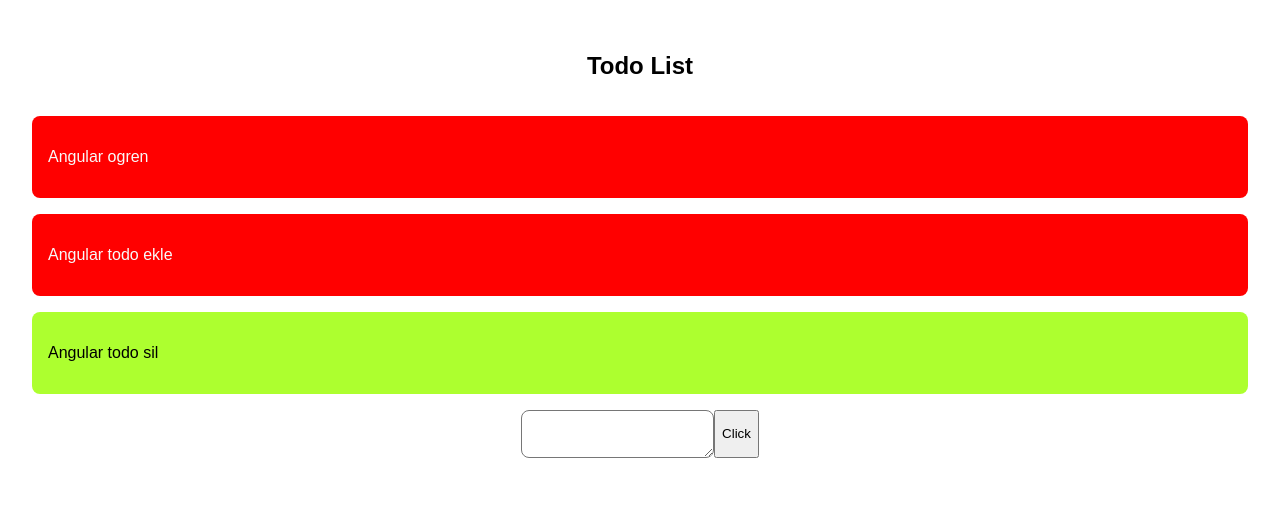
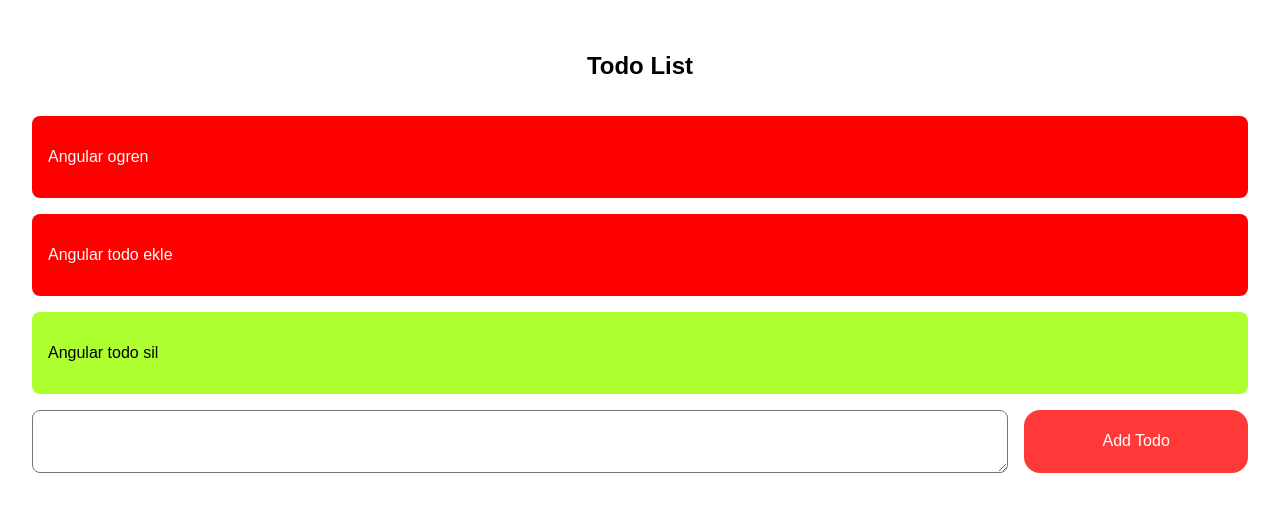
Before and after one commit to gucal/hi-angular, an Angular app: page / in a window 1280 px wide. Shown: the top 512 px of the page. Built offline with nearby package versions, Linux system fonts and the light colour scheme.

Commit message:
todo add complete

```diff
--- a/src/app/input/input.component.css
+++ b/src/app/input/input.component.css
@@ -1,5 +1,5 @@
 textarea {
-  width: 100%;
+  flex: 6;
   padding: 0.5rem;
   border-width: 0.5px;
   border-radius: 0.5rem;
@@ -7,7 +7,20 @@
   resize: vertical;
 }
 
+button {
+  background-color: #ff3938;
+  color: #fff;
+  flex: 1;
+  cursor: pointer;
+  border: 0;
+  border-radius: 1rem;
+  outline: none;
+  padding: 0 2rem;
+  font-size: 1rem;
+}
+
 .wrapper {
   width: 100%;
   display: flex;
+  gap: 1rem;
 }
--- a/src/app/input/input.component.html
+++ b/src/app/input/input.component.html
@@ -1,4 +1,4 @@
 <div class="wrapper">
-  <textarea [(ngModel)]="value" rows="2"></textarea>
-  <button (click)="addTodo()">Click</button>
+  <textarea [(ngModel)]="value" rows="3"></textarea>
+  <button (click)="addTodo()">Add Todo</button>
 </div>
--- a/src/app/input/input.component.ts
+++ b/src/app/input/input.component.ts
@@ -11,15 +11,14 @@
 
   @Input() todos?: Todo[];
   value?: string;
-  isError?: boolean;
 
   addTodo(): void {
     if (!this.value?.trim()) {
-      this.isError = true;
+      alert('invalid!');
       return;
     }
     this.todos?.push({
-      id: this.todos.length,
+      id: this.todos.length + 1,
       text: this.value || '',
       checked: false,
     });
--- a/src/app/todo/todo.component.html
+++ b/src/app/todo/todo.component.html
@@ -3,11 +3,13 @@
   <div
     class="item"
     *ngFor="let todo of todos"
-    (click)="onSelect(todo)"
+    (click)="onCompleted(todo.id)"
     [class.completed]="todo.checked"
   >
     <p>{{ todo.text }}</p>
   </div>
 
-  <app-input [todos]="todos"></app-input>
+  <div class="w-full">
+    <app-input [todos]="todos"></app-input>
+  </div>
 </div>
--- a/src/app/todo/todo.component.ts
+++ b/src/app/todo/todo.component.ts
@@ -27,10 +27,14 @@
     },
   ];
 
-  selectedTodo?: Todo;
-
-  onSelect(selectTodo: Todo): void {
-    this.selectedTodo = selectTodo;
+  onCompleted(selectTodoID: number): void {
+    const currentIndex = this.todos.findIndex(
+      (todo) => todo.id === selectTodoID
+    );
+    this.todos[currentIndex] = {
+      ...this.todos[currentIndex],
+      checked: !this.todos[currentIndex].checked,
+    };
   }
 
   ngOnInit(): void {}
--- a/src/styles.css
+++ b/src/styles.css
@@ -13,3 +13,7 @@
 * {
   box-sizing: border-box;
 }
+
+.w-full {
+  width: 100%;
+}
```
